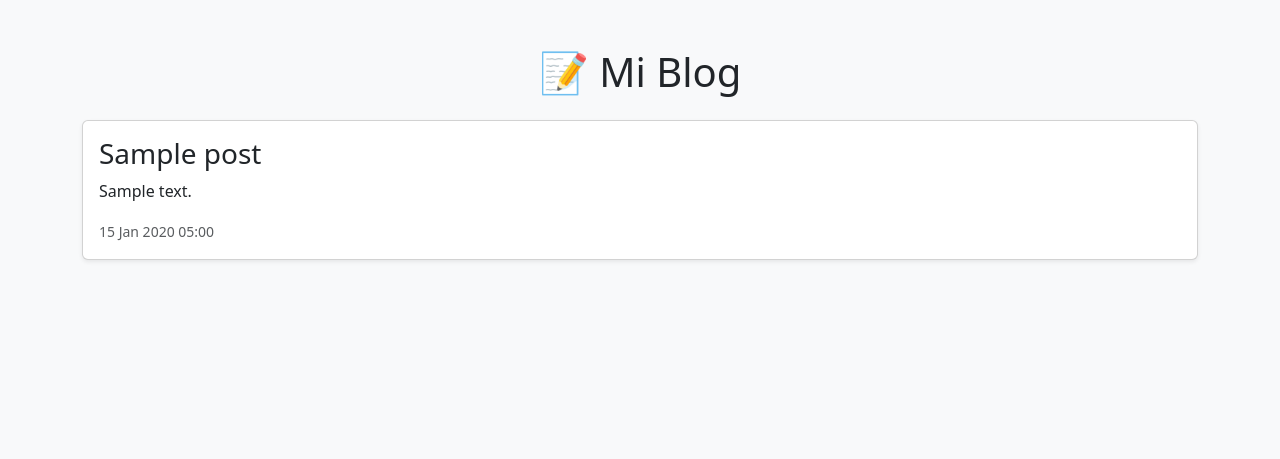
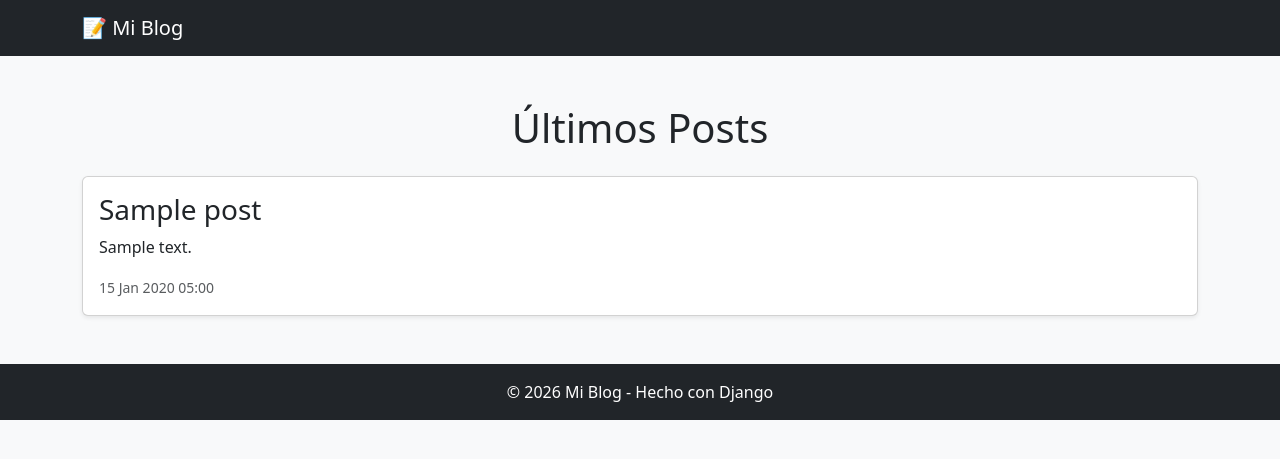
Before and after one commit to VivianQui/mi_proyecto_django, a Django app: page / in a window 1280 px wide. Shown: the top 459 px of the page. Run offline with Django 5.2, Linux system fonts and the light colour scheme; tables that the repository leaves empty hold one stand-in row (values such as "Sample post").

Commit message:
Modificar lista_posts.html

```diff
--- a/miapp/templates/lista_posts.html
+++ b/miapp/templates/lista_posts.html
@@ -1,31 +1,27 @@
-<!DOCTYPE html>
-<html>
-<head>
-    <title>Mi Blog</title>
-    <link href="https://cdn.jsdelivr.net/npm/bootstrap@5.3.2/dist/css/bootstrap.min.css" rel="stylesheet">
-</head>
-<body class="bg-light">
+{% extends 'base.html' %}
 
-<div class="container mt-5">
-    <h1 class="text-center mb-4">📝 Mi Blog</h1>
+{% block title %}Inicio | Mi Blog{% endblock %}
+
+{% block content %}
+
+<h1 class="text-center mb-4">Últimos Posts</h1>
 
 {% for post in posts %}
     <div class="card mb-4 shadow-sm">
         <div class="card-body">
-                <h3 class="card-title">
+            <h3>
                 <a href="{% url 'detalle_post' post.id %}" class="text-decoration-none text-dark">
                     {{ post.titulo }}
                 </a>
             </h3>
-                <p class="card-text">{{ post.contenido|truncatewords:25 }}</p>
+            <p>{{ post.contenido|truncatewords:25 }}</p>
             <small class="text-muted">
                 {{ post.fecha_creacion|date:"d M Y H:i" }}
             </small>
         </div>
     </div>
+{% empty %}
+    <p>No hay publicaciones aún.</p>
 {% endfor %}
 
-</div>
-
-</body>
-</html>
+{% endblock %}
```
Lines whose indentation alone changed are shown as unchanged.
